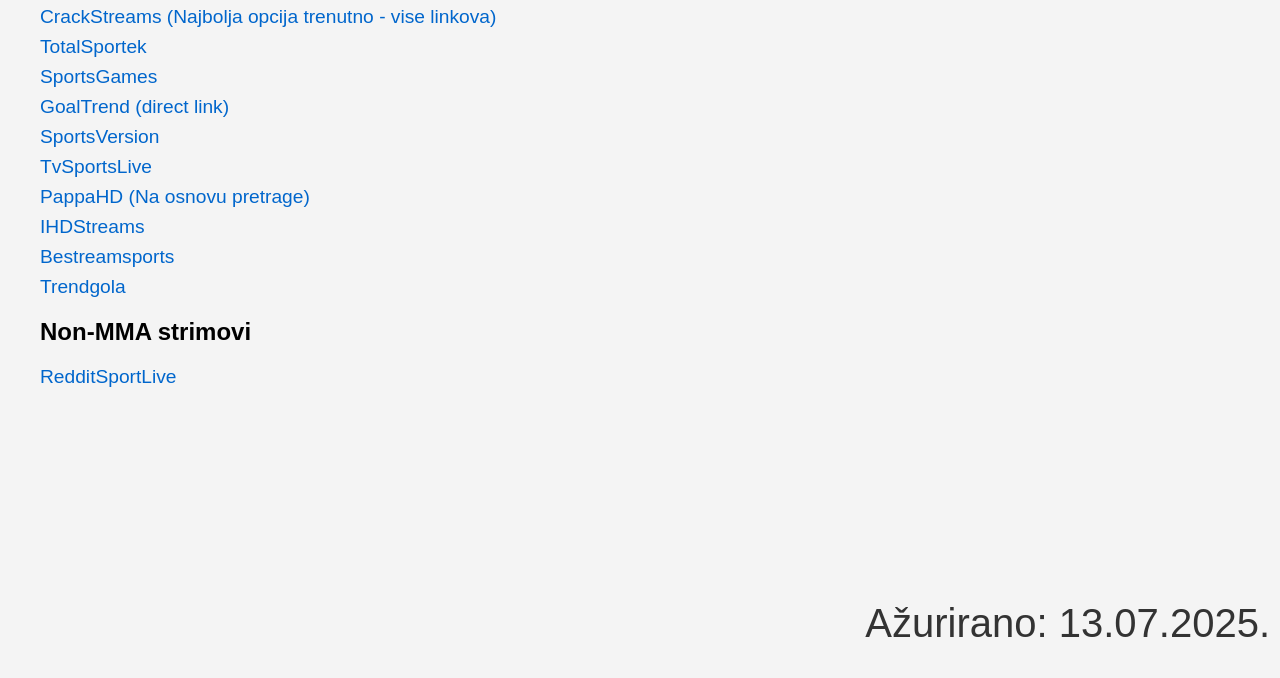
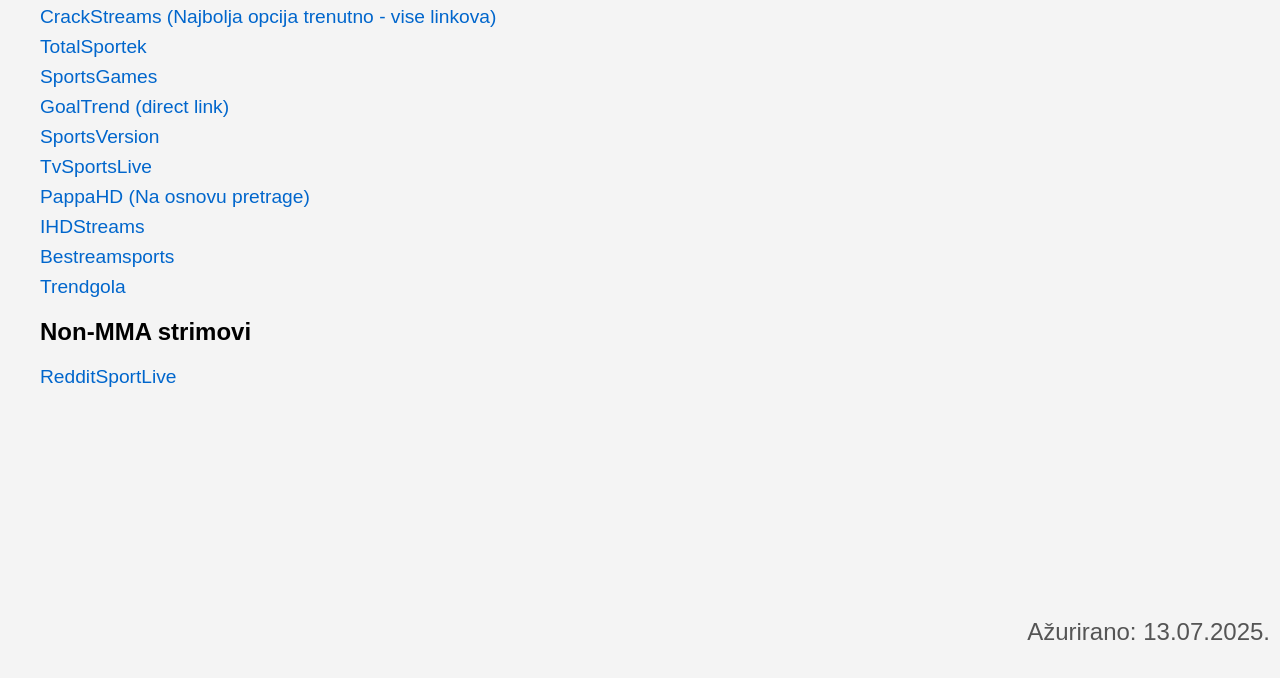
Before and after one commit to AlenkoSarenko/my-links, a plain HTML site: page index.html in a window 1280 px wide. Shown: the part 144-822 px from the top of the page. Drawn offline with Linux system fonts and the light colour scheme.

Commit message:
Update index.html

```diff
--- a/index.html
+++ b/index.html
@@ -33,8 +33,8 @@
       position: fixed;
       bottom: 10px;
       right: 10px;
-      font-size: 2.5rem;
-      color: #333;
+      font-size: 1.5rem;
+      color: #555;
     }
   </style>
 </head>
```
